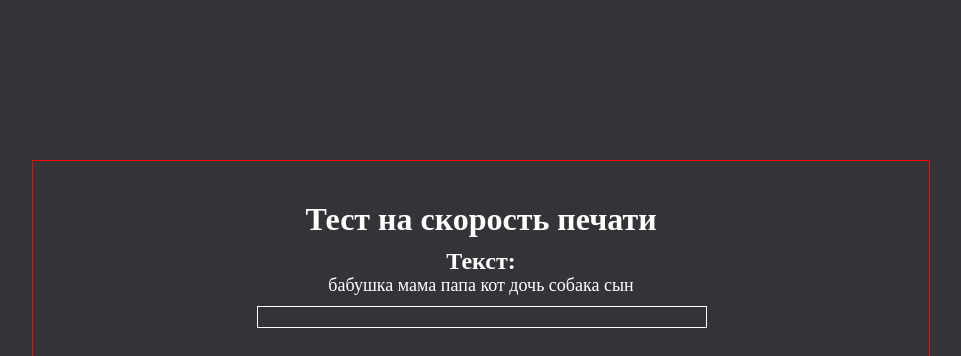
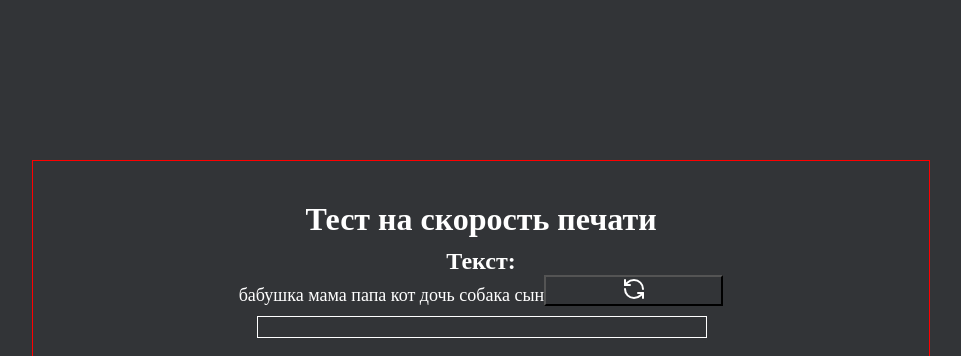
Before and after one commit to notPHPuser/testForPoizon, a React (Vite) app in the folder client/: page / in a window 1280 px wide. Shown: the top 356 px of the page, without its empty margins (159-1120 px from the left). Built offline with nearby package versions, Linux system fonts and the light colour scheme.

Commit message:
доеддать

```diff
--- a/client/package.json
+++ b/client/package.json
@@ -11,6 +11,7 @@
   },
   "dependencies": {
     "@reduxjs/toolkit": "^2.2.7",
+    "lucide-react": "^0.427.0",
     "react": "^18.3.1",
     "react-dom": "^18.3.1",
     "react-redux": "^9.1.2",
--- a/client/src/components/TypingTest.jsx
+++ b/client/src/components/TypingTest.jsx
@@ -2,6 +2,7 @@ import React, { useEffect, useState } from 'react';
 import { useSelector, useDispatch } from 'react-redux';
 import { setInput, incrementErrors, setWPM, setStartTime, reset } from '../store/typingSlice';
 import s from './TypingTest.module.css';
+import { RefreshCcw } from 'lucide-react';
 
 const russianWords = ['мама', 'папа', 'сын', 'дочь', 'бабушка', 'кот', 'собака'];
 
@@ -62,8 +63,12 @@ const TypingTest = () => {
             {char}
           </span>
         ))}
+        <button className={s.reload} onClick={reload}>
+          <RefreshCcw />
+        </button>
       </div>
       <input className={s.input} type='text' value={input} onChange={handleInputChange} />
+
       {input.length === TEXT.length && (
         <div className={s.result}>
           <h2>Результаты:</h2>
--- a/client/src/components/TypingTest.module.css
+++ b/client/src/components/TypingTest.module.css
@@ -46,3 +46,8 @@
   background-color: red;
   z-index: 1;
 }
+
+.reload {
+  width: 20%;
+  background-color: inherit;
+}
```
Also changed, not shown: 1 other file (tests, documents, lock files or other folders).
